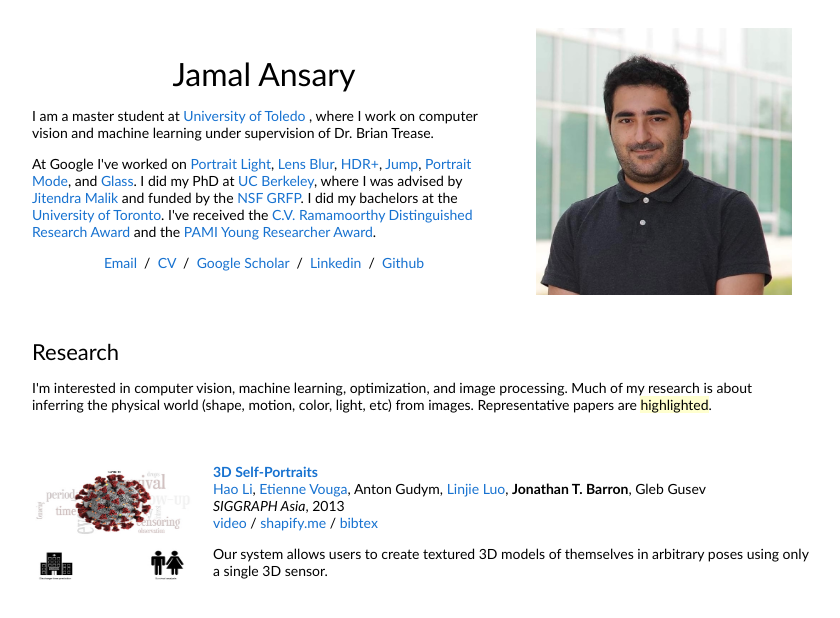
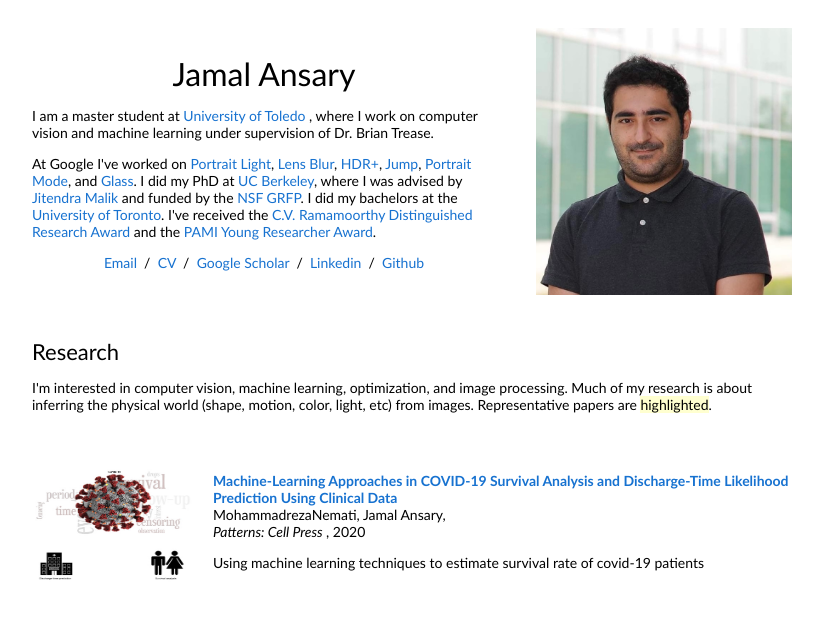
Before and after one commit to jamal-ansary/jamal-ansary.github.io, a plain HTML site: page index.html in a window 1280 px wide. Shown: the whole page, without its empty margins (228-1068 px from the left). Drawn offline with Linux system fonts and the light colour scheme.

Commit message:
Update index.html

```diff
--- a/index.html
+++ b/index.html
@@ -61,16 +61,17 @@
             <img src="images/1-s2.0-S2666389920300945-fx1.jpg" alt="3DSP" width="160" height="120" style="border-style: none">
         </td>
         <td width="75%" valign="middle">
-            <a href="https://drive.google.com/file/d/0B4nuwEMaEsnmbG1tOGIta3N1Wjg/view?usp=sharing" id="3DSP">
-                <papertitle>3D Self-Portraits</papertitle>
+            <a href="https://www.sciencedirect.com/science/article/pii/S2666389920300945" id="3DSP">
+                <papertitle>Machine-Learning Approaches in COVID-19 Survival Analysis and Discharge-Time Likelihood Prediction Using Clinical Data</papertitle>
             </a>
             <br>
-            <a href="http://www.hao-li.com/">Hao Li</a>, <a href="http://www.evouga.com/">Etienne Vouga</a>, Anton Gudym, <a href="http://www.cs.princeton.edu/~linjiel/">Linjie Luo</a>, <strong>Jonathan T. Barron</strong>, Gleb Gusev
+            MohammadrezaNemati, Jamal Ansary,
             <br>
-            <em>SIGGRAPH Asia</em>, 2013
+            <em>
+                Patterns: Cell Press
+            </em>, 2020
             <br>
-            <a href="http://www.youtube.com/watch?v=DmUkbZ0QMCA">video</a> / <a href="http://shapify.me/">shapify.me</a> / <a href="data/3DSP_siggraphAsia2013.bib">bibtex</a>
-            <p>Our system allows users to create textured 3D models of themselves in arbitrary poses using only a single 3D sensor.</p>
+            <p>Using machine learning techniques to estimate survival rate of covid-19 patients</p>
         </td>
     </tr>
 
```
